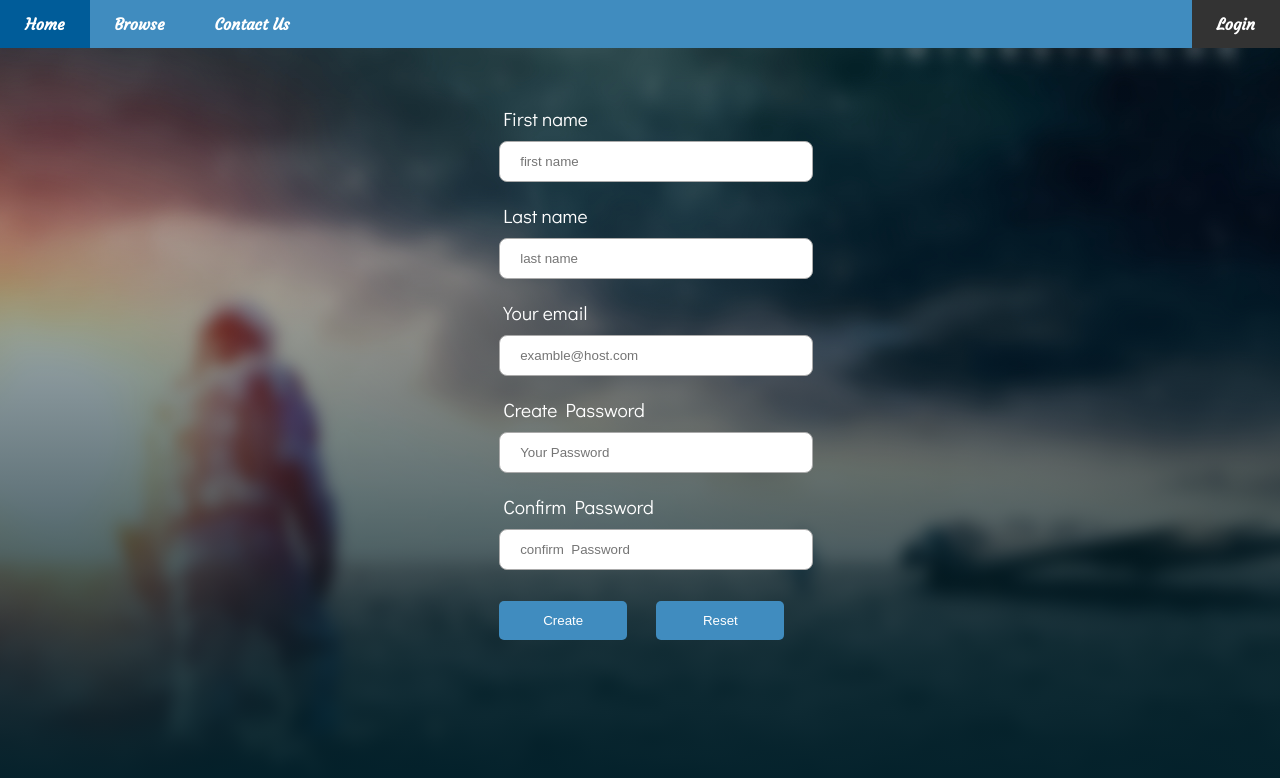
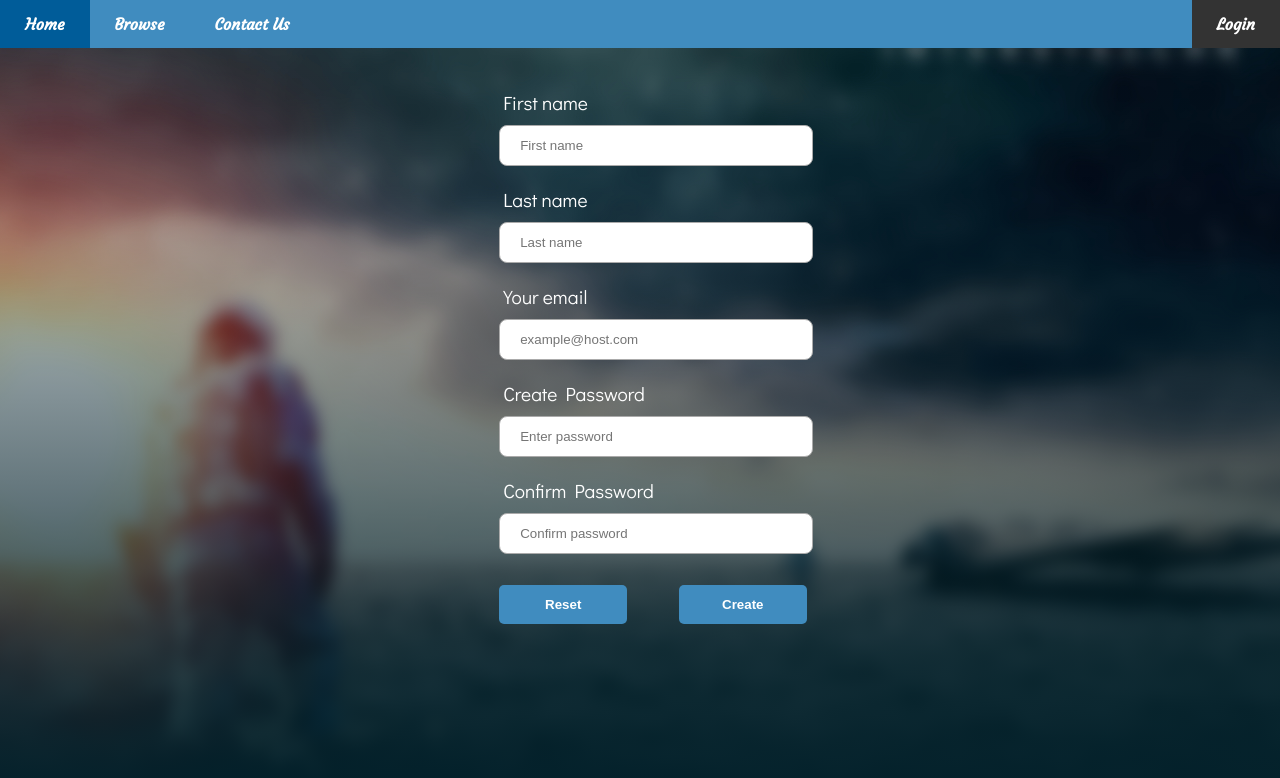
Before and after one commit to nagyation/EMDB, a Django app: page /login/register in a window 1280 px wide. Shown: the top 778 px of the page. Run offline with Django 3.2, Linux system fonts and the light colour scheme.

Commit message:
changed a little in design

```diff
--- a/registeration/static/registeration/css/register.css
+++ b/registeration/static/registeration/css/register.css
@@ -6,16 +6,17 @@ input[type=submit] ,  input[type=reset] {display: block;
     display: block;
     width: 40%;
     padding: 12px 20px;
-    margin-right: 8%;
     display:inline-block;
     border: none;
     border-radius:5px;
 
-    font-style: bold;
+    font-weight: bold;
     }
+input[type=reset]{
+    margin-right: 15%;
+}
 
-
-    input[type=submit]:hover,  input[type=reset]:hover {color:white;
+input[type=submit]:hover,  input[type=reset]:hover {color:white;
     background-color:var(--alt-primary-color);
 }
 
@@ -23,7 +24,7 @@ input[type=submit] ,  input[type=reset] {display: block;
 
 
 div.create{color: var(--primary-color);  width:25%;
-    position: absolute;   left:37%;  top:10%;  border-radius:10px;
+    position: absolute;   left:37%;  top: 8%;  border-radius:10px;
     padding: 2%
 }
 
--- a/registeration/templates/registeration/login.html
+++ b/registeration/templates/registeration/login.html
@@ -22,8 +22,8 @@
 				<input type="email" name="email" placeholder="examble@host.com"><br>
 				<label >Password</label>
 				<input type="password" name="Your Password" placeholder="Your Password"><br>
-				<div class="signup" >or <a  href="register" style="color: #FFFFFF">signup</a></div>
-				<div class="button"><input type="submit" value="login"></div>
+				<div class="signup" > Not a user? <a  href="register" style="color: #FFFFFF">SignUp</a></div>
+				<div class="button"><input type="submit" value="LOGIN"></div>
 			</form>
   </div>
 
--- a/registeration/templates/registeration/register.html
+++ b/registeration/templates/registeration/register.html
@@ -22,17 +22,17 @@
     <div class="create">
       <form name="register">
 				<label >First name</label>
-        <input type="text" name="firstname" placeholder="first name"><br>
+        <input type="text" name="firstname" placeholder="First name"><br>
         <label >Last name</label>
-        <input type="text" name="lname" placeholder="last name"><br>
+        <input type="text" name="lname" placeholder="Last name"><br>
         <label >Your email</label>
-        <input  type="email" name="email" placeholder="examble@host.com"><br>
+        <input  type="email" name="email" placeholder="example@host.com"><br>
         <label >Create  Password</label>
-        <input  type="password" name="Your Password" placeholder="Your Password"><br>
+        <input  type="password" name="Your Password" placeholder="Enter password"><br>
 				<label>Confirm  Password</label>
-        <input type="password" name="Your Password" placeholder="confirm  Password"><br>
+        <input type="password" name="Your password" placeholder="Confirm password"><br>
+        <input type="reset" value="Reset">
         <input type="submit" value="Create">
-        <input type="reset" value="Reset">
       </form>
     </div>
 
```
Also changed, not shown: registeration/static/registeration/css/login.css (+8 -6 lines), movies/static/movies/css/moviepage.css (indentation only).
